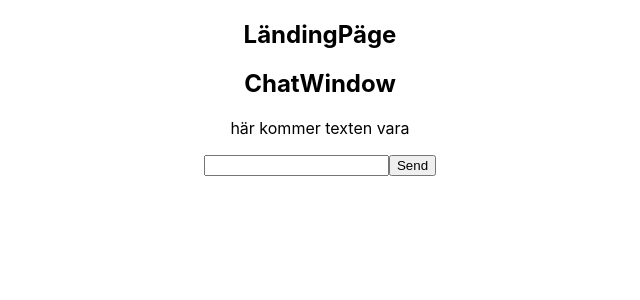
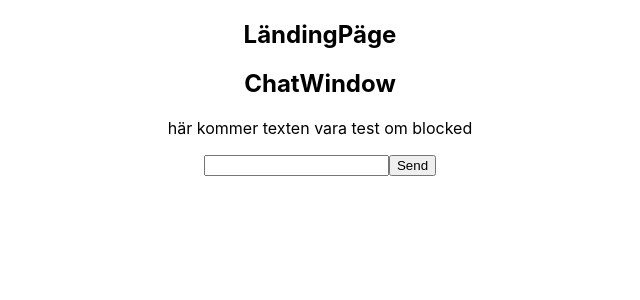
Before and after one commit to Ozmehak/ChuttApp, a React (Create React App) app: page / in a window 1280 px wide. Shown: the top 300 px of the page, without its empty margins (320-960 px from the left). Built offline with nearby package versions, Linux system fonts and the light colour scheme.

Commit message:
branchprot test

```diff
--- a/src/components/Chatwindow.jsx
+++ b/src/components/Chatwindow.jsx
@@ -3,7 +3,7 @@ export const Chatwindow = () => {
         <div className="text-3xl w-2/5 border-4 border-indigo-600 flex flex-col">
             <h2 className="border-b-4 border-b-blue-900">ChatWindow</h2>
             <div className="grow h-48 flex">
-                <p className="self-end">här kommer texten vara</p>
+                <p className="self-end">här kommer texten vara test om blocked</p>
 
             </div>
             <div className="flex">
```
